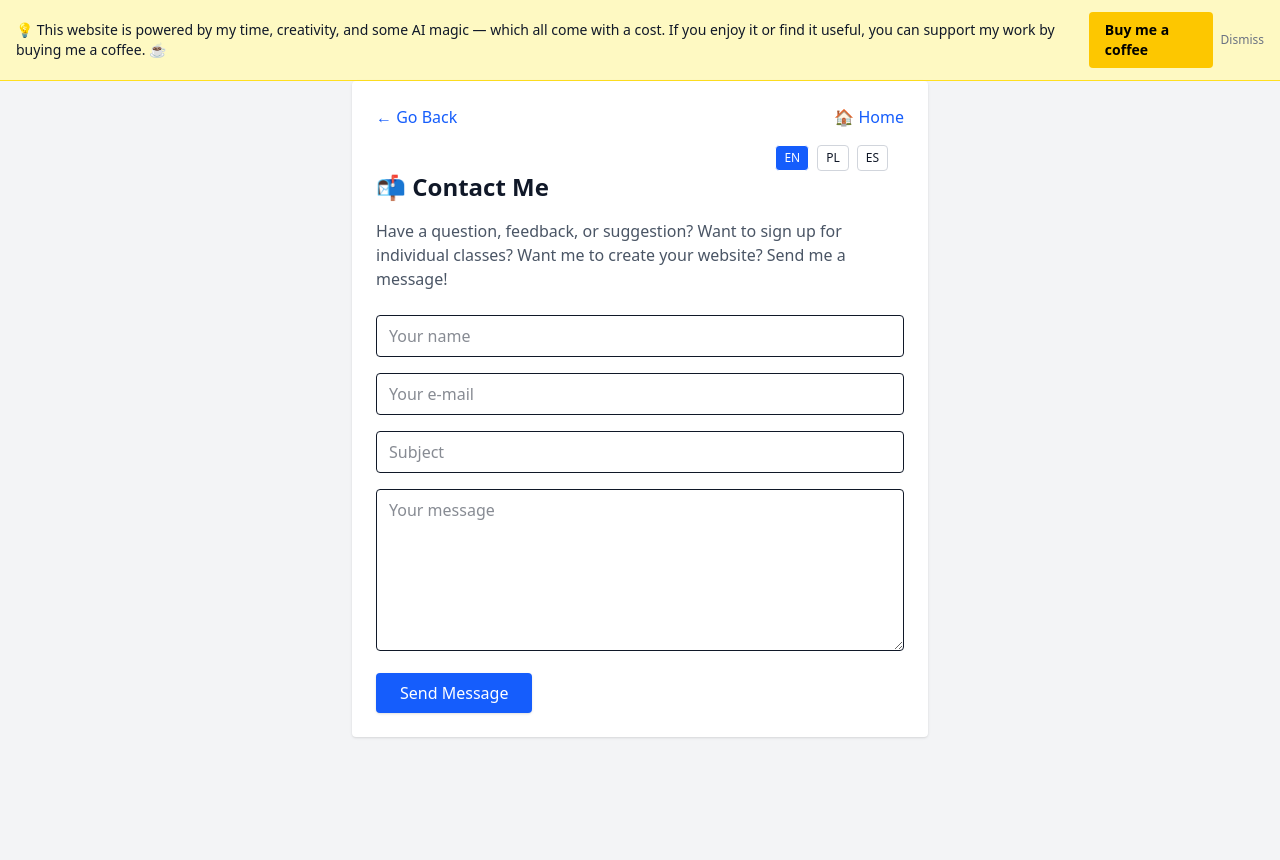
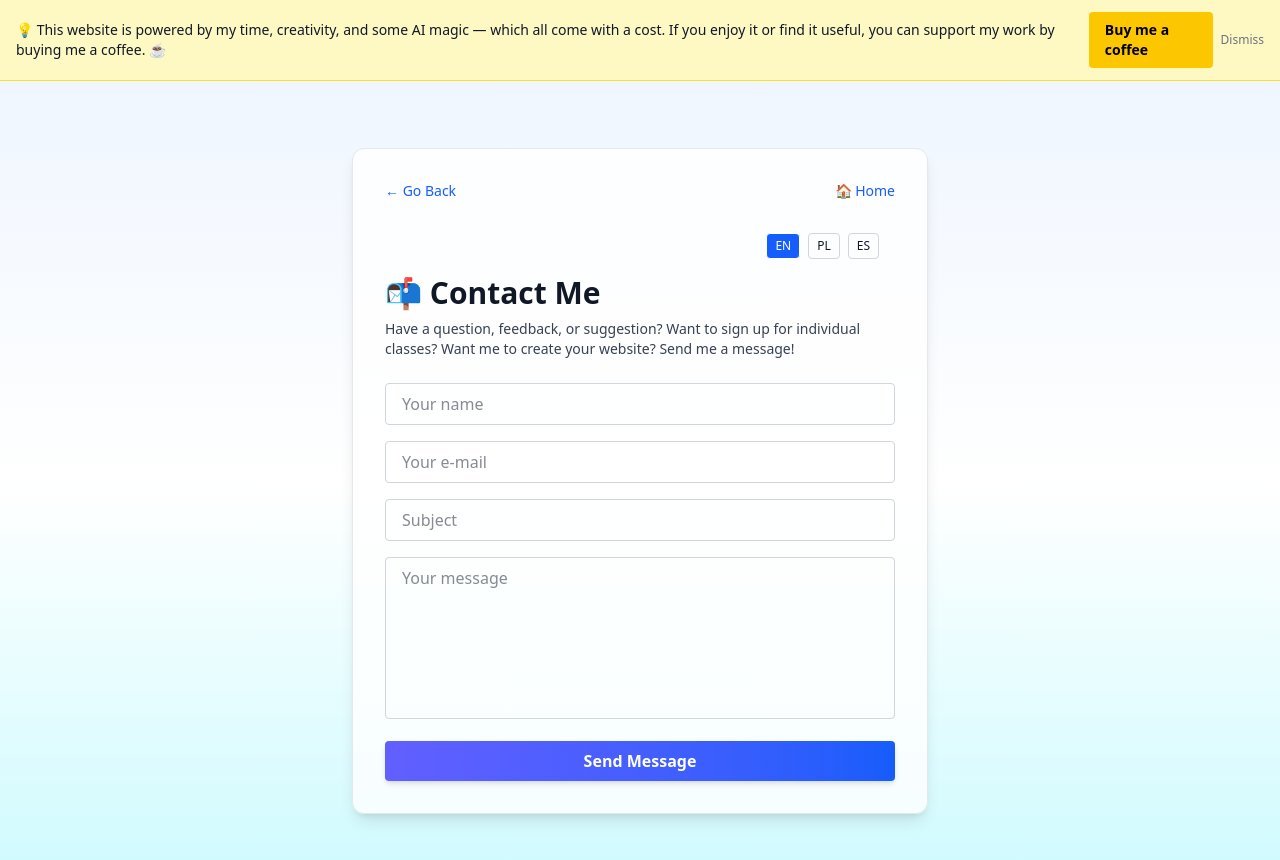
Before and after one commit to Ania58/Pronunciation-App-Frontend, a React (Vite) app: page /contact in a window 1280 px wide. Shown: the top 860 px of the page. Before the commit the page ends 800 px from the top, so only its background shows below. Built offline with nearby package versions, Linux system fonts and the light colour scheme; no server answers.

Commit message:
feat: enhance ContactPage visuals and fix translation issue

```diff
--- a/src/pages/ContactPage.tsx
+++ b/src/pages/ContactPage.tsx
@@ -30,34 +30,43 @@ export default function ContactPage() {
     setStatus('sending');
 
     try {
-      const res = await api.post('/contact', formData);
+      await api.post('/contact', formData);
       setStatus('success');
-      setFeedback(res.data.message || t('contact.success'));
+      setFeedback(t('contact.success'));
       setFormData({ name: '', email: '', subject: '', message: '' });
     } catch (err: any) {
       console.error(err);
       setStatus('error');
-      setFeedback(
-        err.response?.data?.message || t('contact.error')
-      );
+      setFeedback(t('contact.error'));
     }
   };
 
   return (
-    <div className="max-w-xl mx-auto p-6 bg-white rounded shadow">
-      <div className="flex justify-between items-center mb-4">
-        <button onClick={() => navigate(-1)} className="text-blue-600 hover:underline cursor-pointer">
+    <div className="min-h-screen flex flex-col items-center justify-center bg-gradient-to-b from-blue-50 via-white to-cyan-100 px-4 py-10">
+      <div className="w-full max-w-xl bg-white/80 border border-gray-200 rounded-xl shadow-lg p-8 transition-transform hover:scale-[1.01] duration-300">
+        <div className="flex justify-between items-center mb-6">
+          <button
+            onClick={() => navigate(-1)}
+            className="text-blue-600 hover:underline text-sm font-medium cursor-pointer"
+          >
             ← {t('goBack')}
           </button>
-        <Link to="/" className="text-blue-600 hover:underline">
+          <Link
+            to="/"
+            className="text-blue-600 hover:underline text-sm font-medium cursor-pointer"
+          >
             🏠 {t('home')}
           </Link>
         </div>
+
+        <div className="flex justify-end mb-4">
           <LanguageSwitcher />
-      <h1 className="text-2xl font-bold mb-4">{t('contact.title')}</h1>
-      <p className="mb-6 text-gray-600">
-        {t('contact.description')}
-      </p>
+        </div>
+
+        <h1 className="text-2xl sm:text-3xl font-bold mb-2">
+           {t('contact.title')}
+        </h1>
+        <p className="text-sm text-gray-700 mb-6">{t('contact.description')}</p>
 
         <form onSubmit={handleSubmit} className="space-y-4">
           <input
@@ -66,7 +75,7 @@ export default function ContactPage() {
             placeholder={t('contact.namePlaceholder')}
             value={formData.name}
             onChange={handleChange}
-          className="w-full border px-3 py-2 rounded"
+            className="w-full px-4 py-2 border border-gray-300 rounded focus:outline-none focus:ring-2 focus:ring-indigo-300 transition cursor-pointer"
             required
           />
           <input
@@ -75,7 +84,7 @@ export default function ContactPage() {
             placeholder={t('contact.emailPlaceholder')}
             value={formData.email}
             onChange={handleChange}
-          className="w-full border px-3 py-2 rounded"
+            className="w-full px-4 py-2 border border-gray-300 rounded focus:outline-none focus:ring-2 focus:ring-indigo-300 transition cursor-pointer"
             required
           />
           <input
@@ -84,7 +93,7 @@ export default function ContactPage() {
             placeholder={t('contact.subjectPlaceholder')}
             value={formData.subject}
             onChange={handleChange}
-          className="w-full border px-3 py-2 rounded"
+            className="w-full px-4 py-2 border border-gray-300 rounded focus:outline-none focus:ring-2 focus:ring-indigo-300 transition cursor-pointer"
             required
           />
           <textarea
@@ -93,24 +102,29 @@ export default function ContactPage() {
             rows={6}
             value={formData.message}
             onChange={handleChange}
-          className="w-full border px-3 py-2 rounded"
+            className="w-full px-4 py-2 border border-gray-300 rounded focus:outline-none focus:ring-2 focus:ring-indigo-300 transition cursor-pointer resize-none"
             required
           />
 
           <button
             type="submit"
-          className="bg-blue-600 text-white px-6 py-2 rounded shadow hover:bg-blue-700 cursor-pointer"
+            className="w-full bg-gradient-to-r from-indigo-500 to-blue-600 hover:from-indigo-600 hover:to-blue-700 text-white px-6 py-2 rounded shadow-md font-semibold transition duration-200 cursor-pointer disabled:opacity-50"
             disabled={status === 'sending'}
           >
-          {status === 'sending' ?  t('contact.sending') : t('contact.send')}
+            {status === 'sending' ? t('contact.sending') : t('contact.send')}
           </button>
 
           {feedback && (
-          <p className={`mt-4 ${status === 'success' ? 'text-green-600' : 'text-red-600'}`}>
+            <p
+              className={`text-sm mt-4 font-medium ${
+                status === 'success' ? 'text-green-600' : 'text-red-600'
+              }`}
+            >
               {feedback}
             </p>
           )}
         </form>
       </div>
+    </div>
   );
 }
```
Lines whose indentation alone changed are shown as unchanged.
